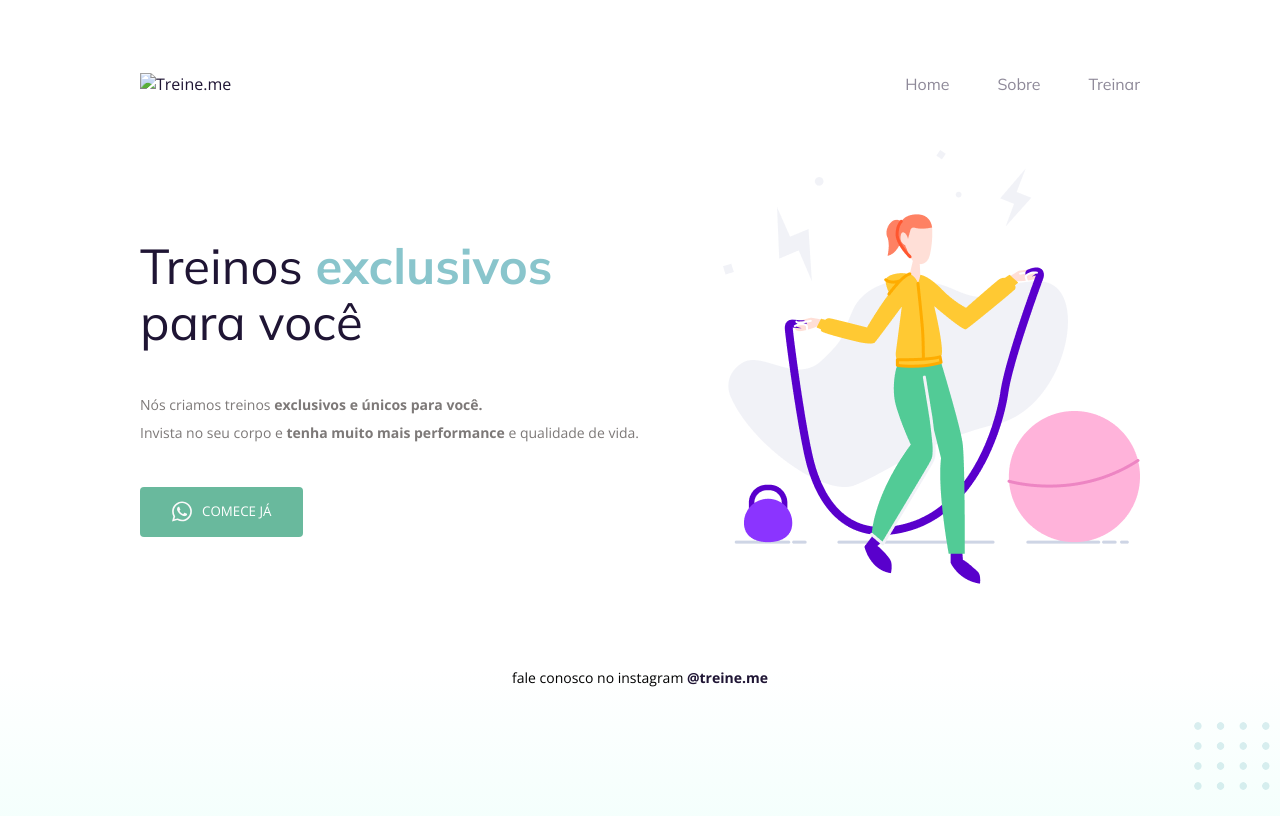
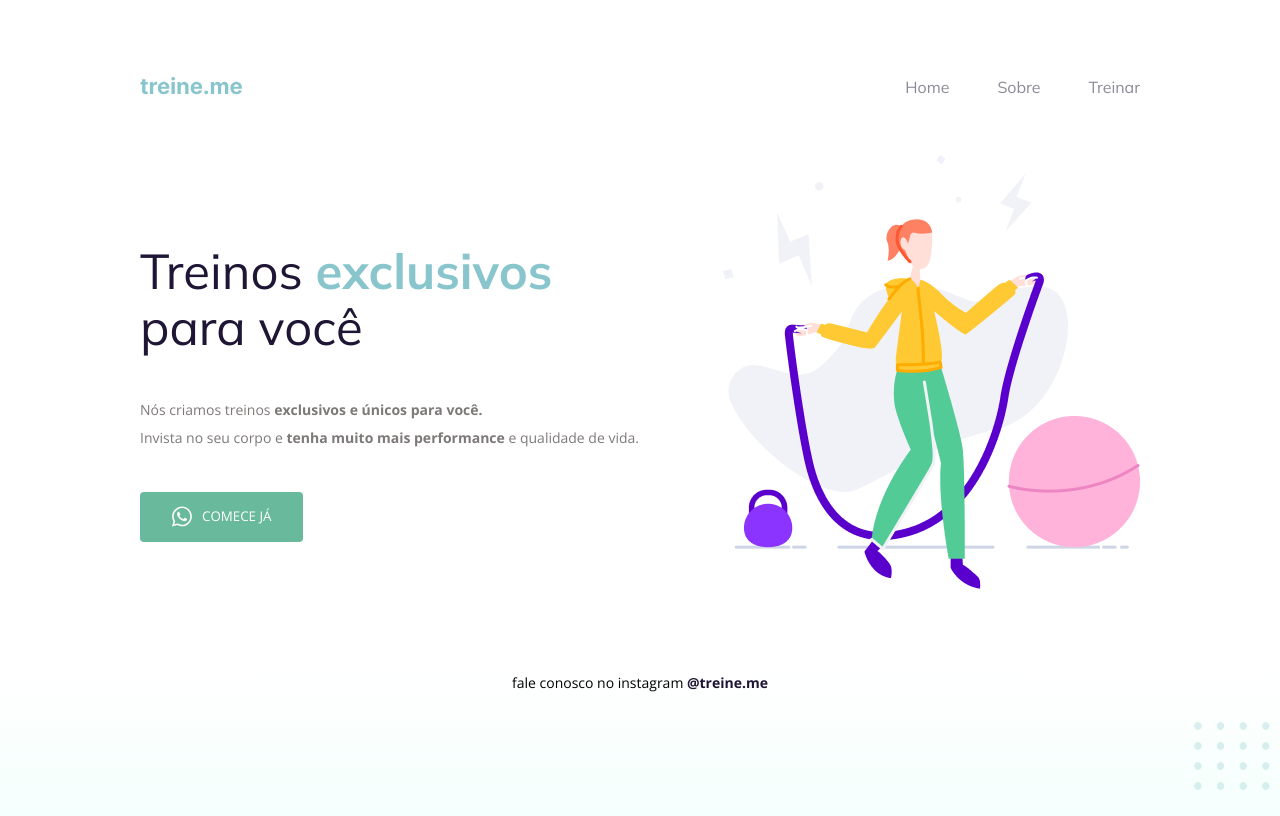
Before and after one commit to brunopmendes/treine-me, a plain HTML site: page index.html in a window 1280 px wide. Drawn offline with nearby package versions, Linux system fonts and the light colour scheme; the site is published under a folder, as on GitHub Pages, so addresses that start at the root find nothing.

Commit message:
fix: updating image logo path

```diff
--- a/index.html
+++ b/index.html
@@ -20,7 +20,7 @@
     <div class="page">
       <nav>
         <a id="logo" href="#" target="_blank">
-          <img src="/assets/logo.svg" alt="Treine.me" />
+          <img src="assets/logo.svg" alt="Treine.me" />
         </a>
         <ul>
           <li><a href="#">Home</a></li>
```
